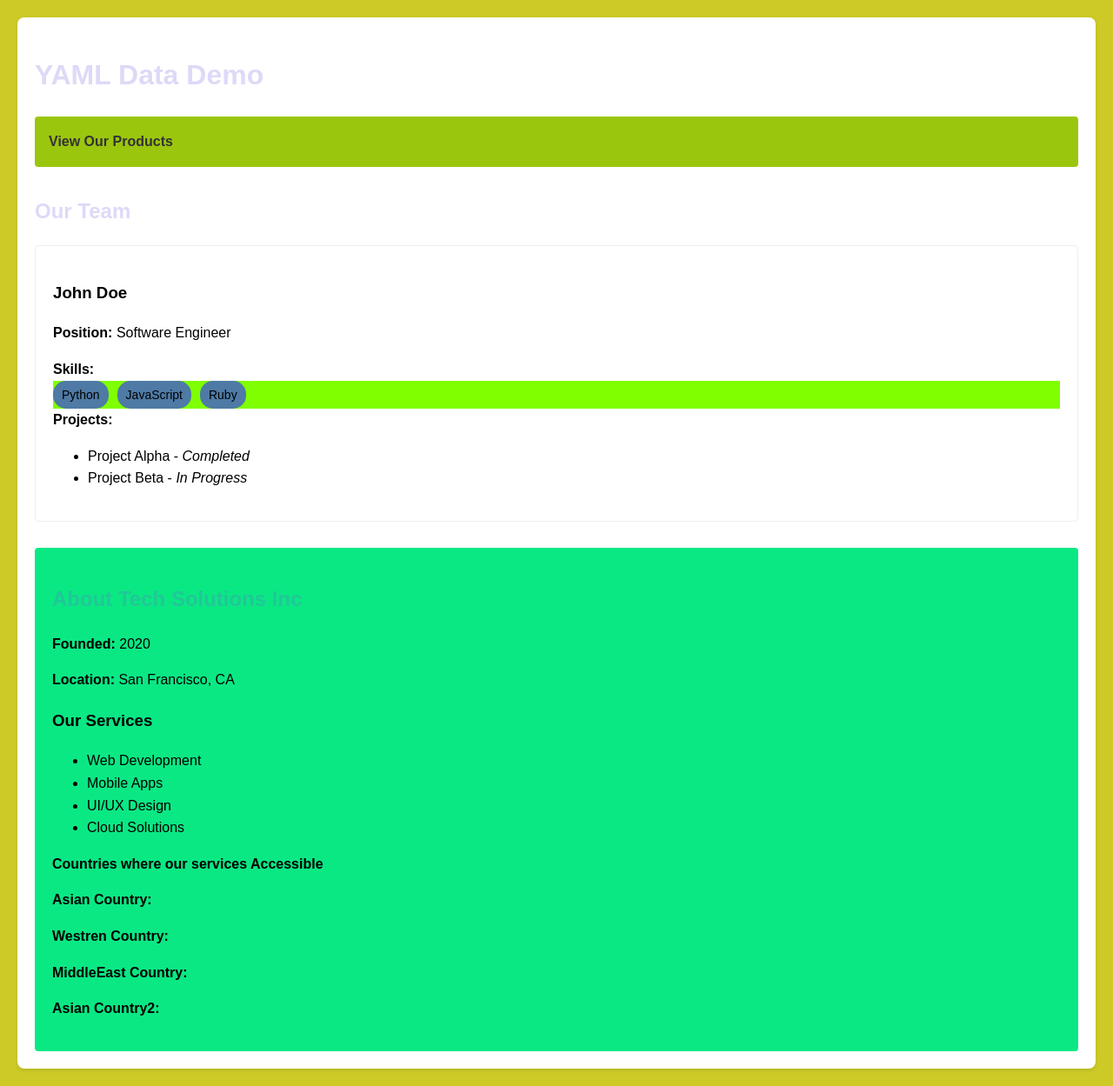
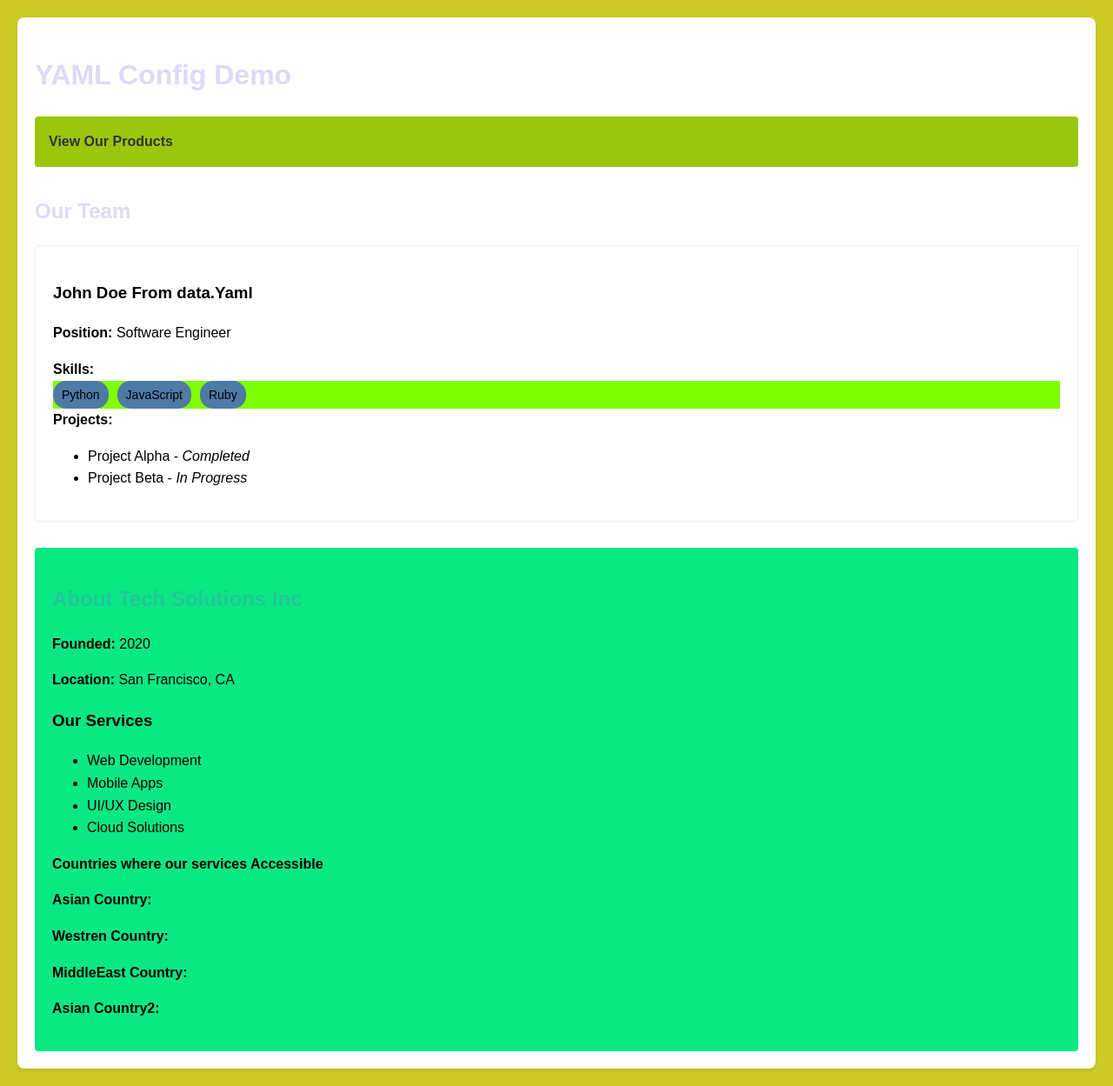
Before and after one commit to 11KAlYAN11/yaml_Json_demo2, a Jekyll site: the page built from index.html, in a window 1280 px wide. Shown: the whole page at 87% size. Built offline with Jekyll 4.4.1, drawn with Linux system fonts in a browser that asks for light colours.

```diff
--- a/_config.yml
+++ b/_config.yml
@@ -1,4 +1,4 @@
-title: YAML Data Demo
+title: YAML Config Demo
 description: A demo of rendering YAML data with Jekyll
 baseurl: ""
 url: ""
--- a/_data/data.yaml
+++ b/_data/data.yaml
@@ -1,6 +1,6 @@
 # Sample team data
 team:
-  - name: John Doe
+  - name: John Doe From data.Yaml
     position: Software Engineer
     skills:
       - Python
```
Also changed, not shown: 6 other files.
